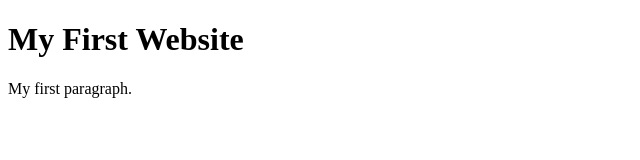
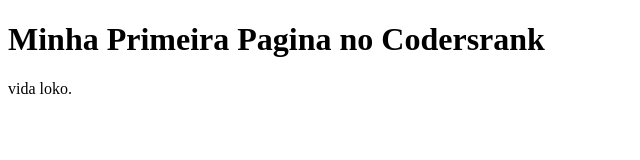
Before and after one commit to Akastro/codersrank-template-meqvoq, a website: page index.html in a window 1280 px wide. Shown: the whole page, without its empty margins (0-640 px from the left). Drawn offline with Linux system fonts and the light colour scheme.

Commit message:
1 arquivo modificado

```diff
--- a/index.html
+++ b/index.html
@@ -5,8 +5,8 @@
   </head>
   <body>
 
-    <h1>My First Website</h1>
-    <p>My first paragraph.</p>
+    <h1>Minha Primeira Pagina no Codersrank</h1>
+    <p>vida loko.</p>
 
   </body>
 </html>
```
